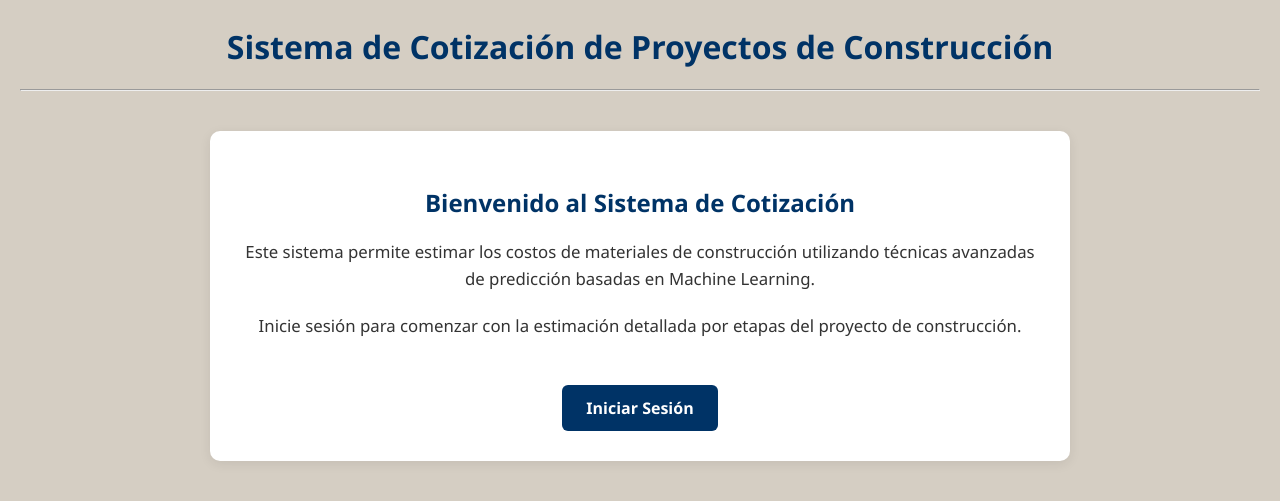
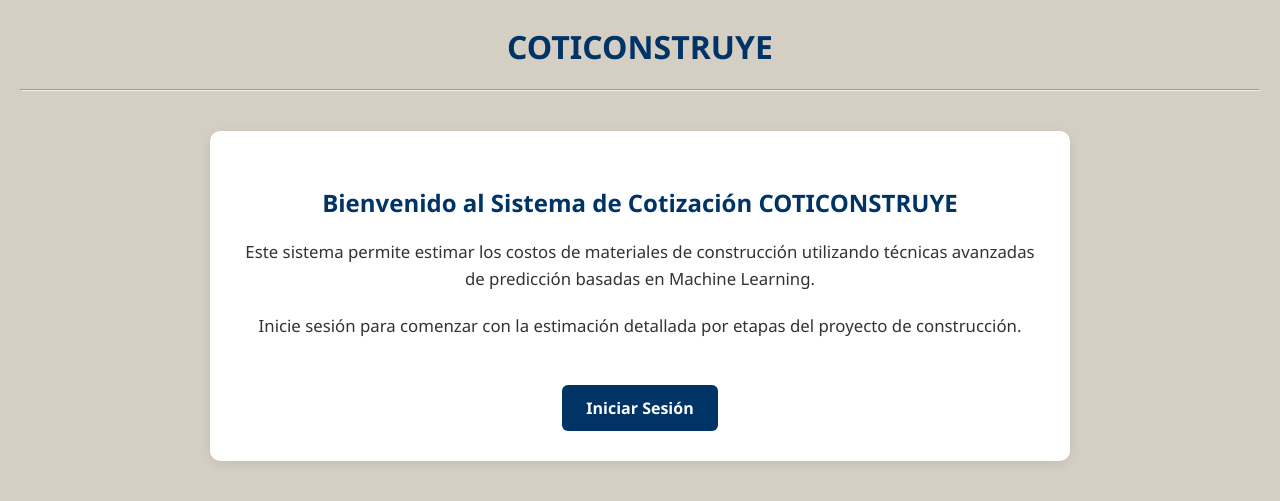
Before and after one commit to RemikoAG/proyectos, a Flask app: page / in a window 1280 px wide. Shown: the top 501 px of the page. Run offline with Flask 3, Linux system fonts and the light colour scheme; parts of the project's set-up code (start-up, migrations or seed data) failed here and were passed over.

Commit message:
coticonstruye

```diff
--- a/templates/base.html
+++ b/templates/base.html
@@ -10,7 +10,7 @@
   <!-- Encabezado siempre visible -->
   <header>
     <div class="header-container">
-      <h1>Sistema de Cotización de Proyectos de Construcción</h1>
+      <h1>COTICONSTRUYE</h1>
 
       <!-- Botones visibles solo si no estás en login -->
       {% if request.endpoint not in ['auth.login', 'home'] %}
--- a/templates/home.html
+++ b/templates/home.html
@@ -4,7 +4,7 @@
 
 {% block content %}
 <div class="home-container">
-  <h2>Bienvenido al Sistema de Cotización</h2>
+  <h2>Bienvenido al Sistema de Cotización COTICONSTRUYE</h2>
   <p>
     Este sistema permite estimar los costos de materiales de construcción
     utilizando técnicas avanzadas de predicción basadas en Machine Learning.
```
